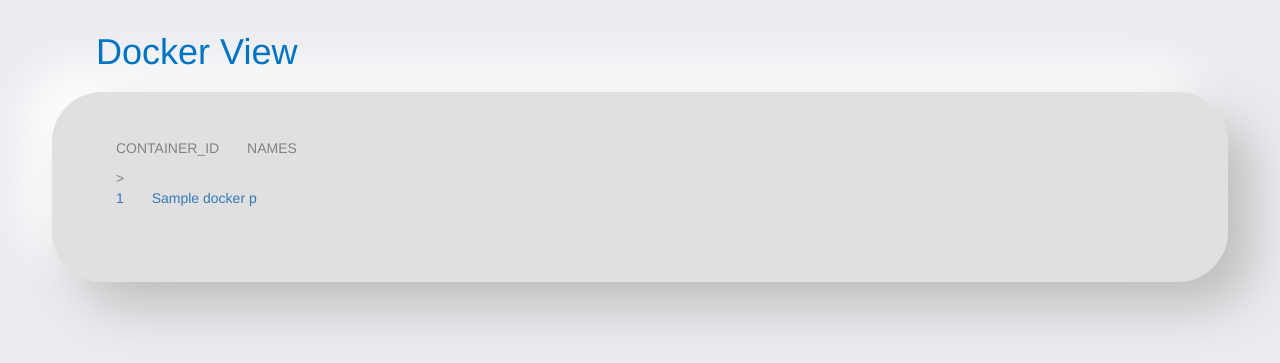
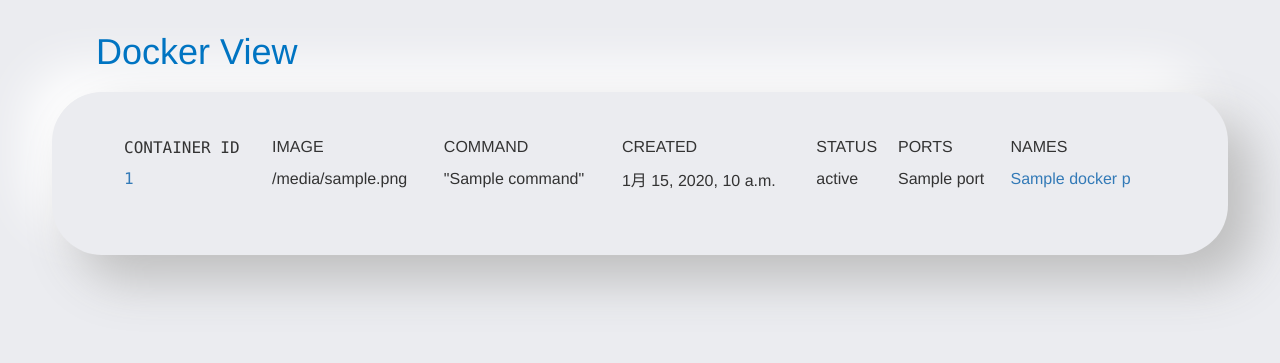
Before and after one commit to hirotaka42/Django-Docker-View, a Django app: template tail_docker_ps/templates/tail_docker_ps/ps_list.html in a window 1280 px wide. Shown: the top 363 px of the page. Run offline with Django 3.2, Linux system fonts and the light colour scheme; the template is opened without the code that fills it: most values are stand-ins (such as "Sample title", 1, 10 or a date in 2020); some libraries are stand-ins or nearby versions.

Commit message:
[update] Adjusted the display of CONTAINER ID, IMAGE, COMMAND, and NAME in log_view.html.

```diff
--- a/tail_docker_ps/static/css/docker_ps.css
+++ b/tail_docker_ps/static/css/docker_ps.css
@@ -21,7 +21,7 @@ div.view-Results {
     padding-top: 46px; /* 要素内側のtopの距離 をオーバーライド*/
     color: #828282;
     border-radius: 50px;
-    background: #e0e0e0;
+    background: #EBECF0;
     box-shadow:  25px 25px 50px #bebebe,
                 -25px -25px 50px #ffffff;
 }
@@ -29,3 +29,14 @@ div.view-Results {
 p.docker-ps-list.h2 {
     padding-top: 16px; /* 要素内側のtopの距離 をオーバーライド*/
 }
+
+
+/* docker-ps table*/
+table.layout-table01 {
+    table-layout: auto;
+	width: 100%;
+	text-align: left;           /* textを左揃え*/
+    border-collapse: separate;  /* 列の横幅を表示*/
+    border-spacing: 8px 0px;    /* 列の横幅に対する設定*/
+
+}
--- a/tail_docker_ps/templates/tail_docker_ps/base.html
+++ b/tail_docker_ps/templates/tail_docker_ps/base.html
@@ -18,5 +18,7 @@
             {% block content %}
             {% endblock %}
         </div>
+
+
     </body>
 </html>
--- a/tail_docker_ps/templates/tail_docker_ps/logs_view.html
+++ b/tail_docker_ps/templates/tail_docker_ps/logs_view.html
@@ -4,8 +4,8 @@
     <div class="docker-ps-list">
         <p>docker logs -f {{ request.resolver_match.kwargs.container_id }}</p>
     </div>
-    <!-- rows="30" cols="100"-->>
-    <textarea id="console" style="width:100%;height:620px" readonly></textarea>
+    <!-- rows="30" cols="100"-->
+    <textarea id="console" style="width:100%;height:60%" readonly></textarea>
     <script>
         $(function() {
           let ES = new EventSource(
--- a/tail_docker_ps/templates/tail_docker_ps/ps_list.html
+++ b/tail_docker_ps/templates/tail_docker_ps/ps_list.html
@@ -1,13 +1,42 @@
 {% extends 'tail_docker_ps/base.html' %}
 
 {% block content %}
-    <p class="docker-ps-list"> CONTAINER_ID <span style="margin-right: 24px;"></span> NAMES </p>
+    <table class="layout-table01">
+        <colgroup span='1' class="container_id"></colgroup>
+        <colgroup span='2' class="container_image"></colgroup>
+        <colgroup span='3' class="container_command"></colgroup>
+        <colgroup span='4' class="container_created"></colgroup>
+        <colgroup span='5' class="container_status"></colgroup>
+        <colgroup span='6' class="container_ports"></colgroup>
+        <colgroup span='7' class="container_names"></colgroup>
 
-    <!-- Docker で起動中のコンテナを表示する -->>
-    {% for docker_ps in docker_ps_list %}
-        <!-- コンテナIDを tail_docker_ps\urls.py の　name='logs_detail' があるURL処理に渡し、  -->
-        <!-- 戻り値として docker_logs/<str:container_id>/ を作成し返却する -->
-        <p><a href="{% url 'index' container_id=docker_ps.CONTAINER_ID %}" rel="noopener noreferrer" >{{ docker_ps.CONTAINER_ID }} <span style="margin-right: 24px;"></span> {{ docker_ps.NAME }}</a></p>
-    {% endfor %}
+        <tr>
+            <td><p><samp>CONTAINER ID</samp></p></td>
+            <td><p>IMAGE</p></td>
+            <td><p>COMMAND</p></td>
+            <td><p>CREATED</p></td>
+            <td><p>STATUS</p></td>
+            <td><p>PORTS</p></td>
+            <td><p>NAMES</p></td>
+        </tr>
+
+
+        <!-- Docker で起動中のコンテナを表示する -->
+        {% for docker_ps in docker_ps_list %}
+            <tr>
+                <!-- <samp> を用いることで idの表示を揃えている -->
+                <td><a href="{% url 'index' container_id=docker_ps.CONTAINER_ID %}" rel="noopener noreferrer"><samp>{{ docker_ps.CONTAINER_ID }}</samp></a></td>
+                <td>{{ docker_ps.IMAGE }}</td>
+                <td>"{{ docker_ps.COMMAND }}"</td>
+                <td>{{ docker_ps.CREATED }}</td>
+                <td>{{ docker_ps.STATUS }}</td>
+                <td>{{ docker_ps.PORT }}</td>
+                <!-- コンテナIDを tail_docker_ps\urls.py の　name='logs_detail' があるURL処理に渡し、  -->
+                <!-- 戻り値として docker_logs/<str:container_id>/ を作成し返却する -->
+                <td><a href="{% url 'index' container_id=docker_ps.CONTAINER_ID %}" rel="noopener noreferrer">{{ docker_ps.NAME }}</a></td>
+            </tr>
+        {% endfor %}
+
+    </table>
 
 {% endblock %}
```
Also changed, not shown: tail_docker_ps/models.py (+11 -4 lines).
